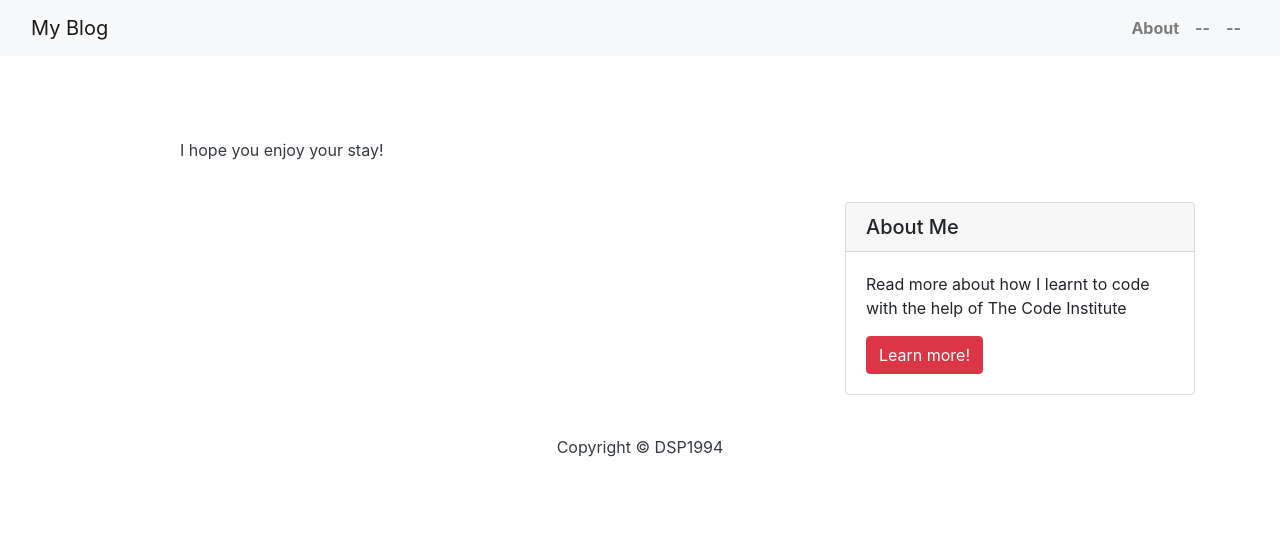
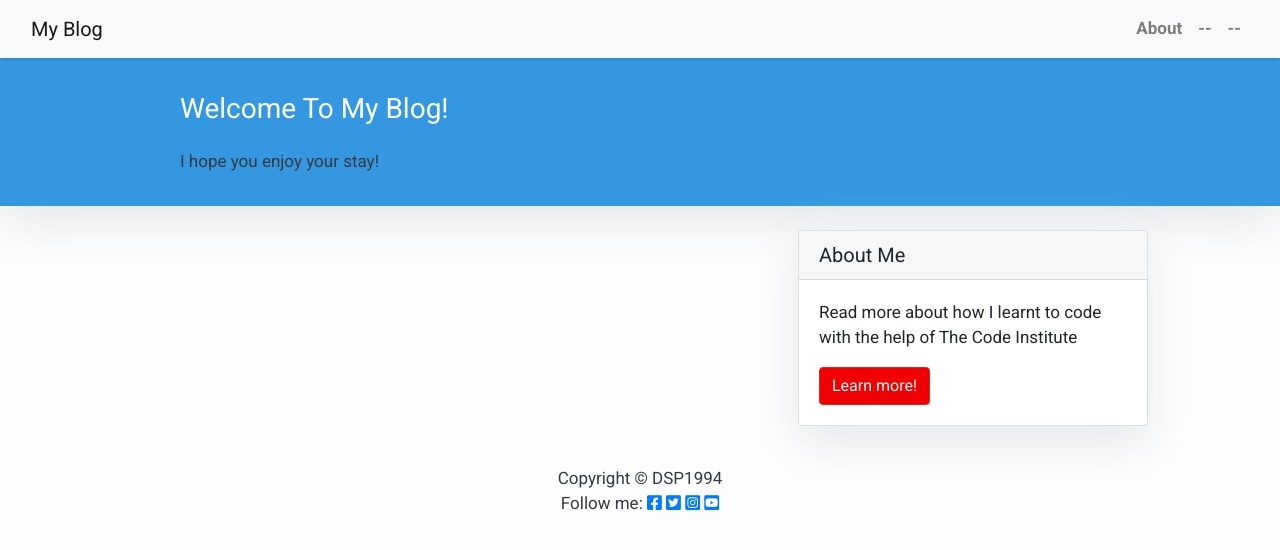
Before and after one commit to DSP1994/blogapp, a Django app: page / in a window 1280 px wide. Shown: the top 550 px of the page. Run offline with Django 4.2, Linux system fonts and the light colour scheme; data that the repository does not hold is empty; some libraries are stand-ins or nearby versions.

Commit message:
created social links within the footer, and linked to desired page

```diff
--- a/templates/base.html
+++ b/templates/base.html
@@ -2,13 +2,21 @@
 <html>
     <head>
         <title>Django Central</title>
+        <!-- Google Fonts -->
         <link href="https://fonts.googleapis.com/css?family=Roboto:400,700" rel="stylesheet">
         <meta name="google" content="notranslate" />
         <meta name="viewport" content="width=device-width, initial-scale=1" />
+
+        <!-- Font Awesome -->
+        <link rel="stylesheet" href="https://cdnjs.cloudflare.com/ajax/libs/font-awesome/5.15.3/css/all.min.css">
+
+        <!-- Bootstrap -->
         <link rel="stylesheet" href="https://maxcdn.bootstrapcdn.com/bootstrap/4.0.0/css/bootstrap.min.css" integrity="sha384-Gn5384xqQ1aoWXA+058RXPxPg6fy4IWvTNh0E263XmFcJlSAwiGgFAW/dAiS6JXm"
             crossorigin="anonymous" />
+
+        <!-- Static / Style -->
         {% load static %}
-        <link rel="stylesheet" href="{% static 'style.css' %}">
+        <link rel="stylesheet" href="{% static 'css/style.css' %}">
     </head>
 
     <body>
@@ -41,6 +49,10 @@
         <!-- Footer -->
         <footer class="py-3 bg-grey">
             <p class="m-0 text-dark text-center ">Copyright &copy; DSP1994</p>
+            <p class="m-0 text-center text-dark">Follow me: <a href="https://www.facebook.com/" target="_blank"><i class="fab fa-facebook-square ms-3"></i></a>
+                <a href="https://twitter.com/home?lang=en" target="_blank"><i class="fab fa-twitter-square ms-3"></i></a>
+                <a href="https://www.instagram.com/" target="_blank"><i class="fab fa-instagram-square ms-3"></i></a>
+                <a href="https://www.youtube.com/" target="_blank"><i class="fab fa-youtube-square ms-3"></i></p></a>
         </footer>
     </body>
 </html>
--- a/templates/blog.html
+++ b/templates/blog.html
@@ -18,7 +18,7 @@
 <div class="container">
     <div class="row">
         <!-- Blog Entries Column -->
-        <div class="col-md-8 mt-3 left">
+        <div class="col-md-7 mt-3 left">
             {% for blog in blog_list %}
             <div class="card mb-4">
                 <div class="card-body">
--- a/templates/sidebar.html
+++ b/templates/sidebar.html
@@ -1,7 +1,7 @@
 {% block sidebar %}
 
 <!-- Sidebar Widgets Column -->
-<div class="col-md-4 float-right ">
+<div class="col-md-4 ml-5 float-right ">
 <div class="card my-4">
         <h5 class="card-header">About Me</h5>
     <div class="card-body">
```
